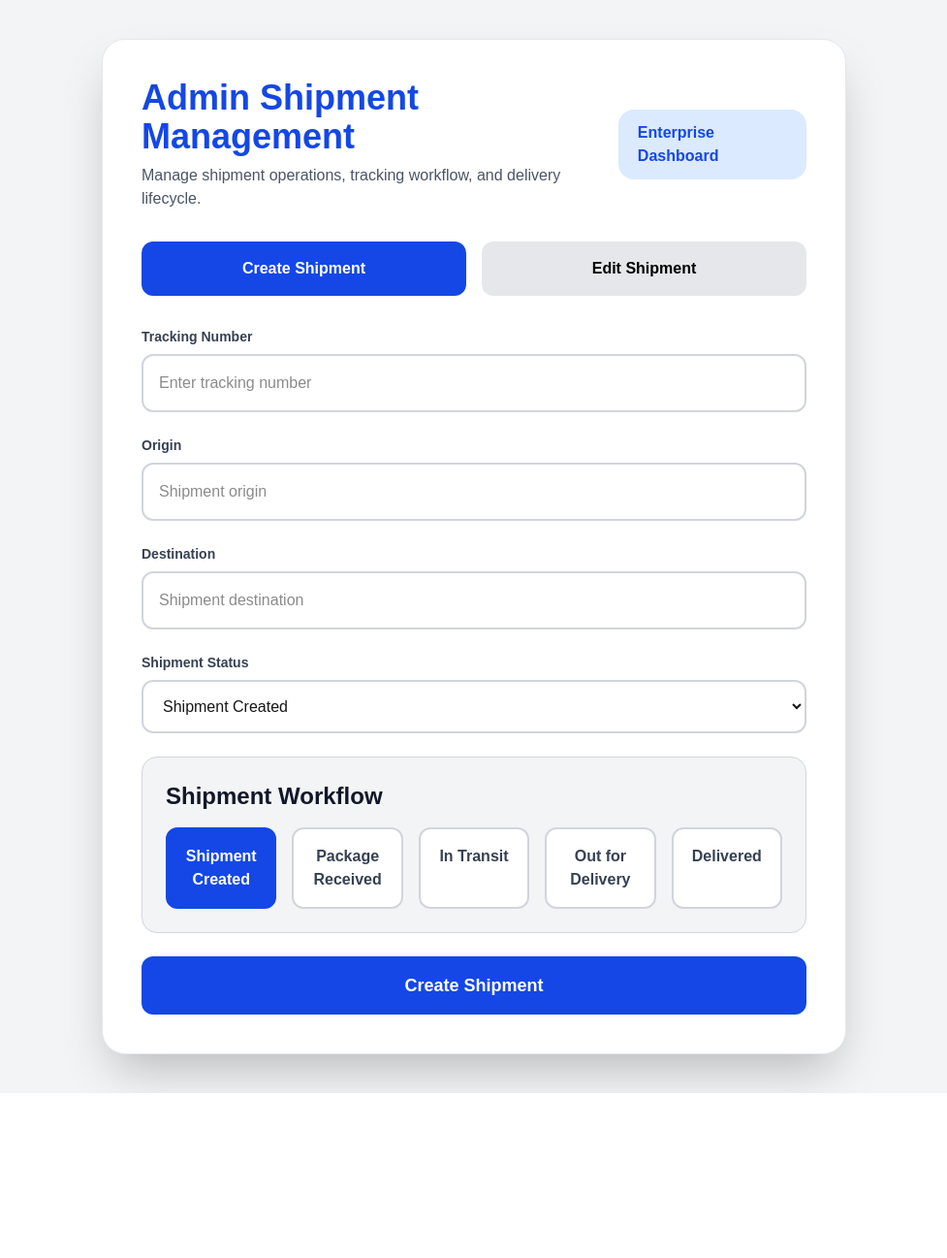
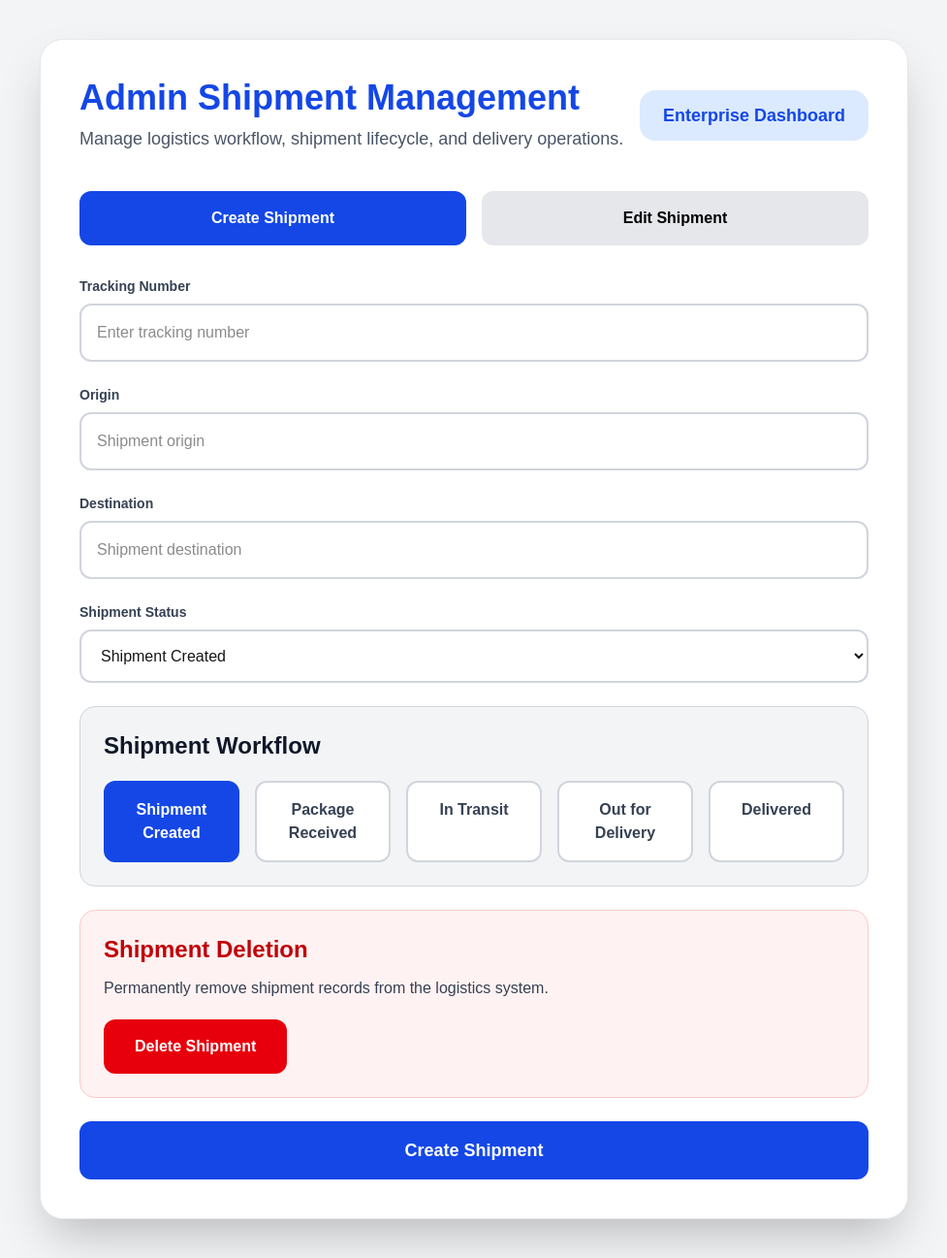
Before and after one commit to mallorydumondintltravelsorg-wq/ssc-tracking, a Next.js app: page /admin in a window 1280 px wide. Shown: the whole page at 97% size, without its empty margins (151-1128 px from the left). Before the commit the page ends 1127 px from the top, so only its background shows below. Built offline with nearby package versions, Linux system fonts and the light colour scheme.

Commit message:
Add enterprise shipment deletion system

```diff
--- a/src/app/admin/page.tsx
+++ b/src/app/admin/page.tsx
@@ -21,6 +21,65 @@ export default function AdminPage() {
 
   const [editMode, setEditMode] =
     useState(false);
+
+  const deleteShipment =
+    async () => {
+
+      if (!trackingNumber) {
+
+        alert(
+          "Enter tracking number"
+        );
+
+        return;
+      }
+
+      const confirmed =
+        confirm(
+          "Are you sure you want to delete this shipment?"
+        );
+
+      if (!confirmed) {
+        return;
+      }
+
+      setLoading(true);
+
+      try {
+
+        const res = await fetch(
+          "/api/admin/delete-shipment",
+          {
+            method: "POST",
+            headers: {
+              "Content-Type":
+                "application/json",
+            },
+            body: JSON.stringify({
+              trackingNumber,
+            }),
+          }
+        );
+
+        const data =
+          await res.json();
+
+        alert(
+          data.message ||
+          data.error ||
+          "Shipment deleted"
+        );
+
+      } catch (error) {
+
+        alert(
+          "Deletion failed"
+        );
+
+      }
+
+      setLoading(false);
+    };
 
   const createShipment =
     async () => {
@@ -74,9 +133,11 @@ export default function AdminPage() {
   return (
     <main className="min-h-screen bg-gray-100 p-6 md:p-10">
 
-      <div className="max-w-3xl mx-auto bg-white shadow-2xl rounded-3xl border border-gray-200 p-8 md:p-10">
+      <div className="max-w-4xl mx-auto bg-white shadow-2xl rounded-3xl border border-gray-200 p-8 md:p-10">
 
-        <div className="flex flex-col md:flex-row md:items-center md:justify-between gap-4 mb-8">
+        {/* HEADER */}
+
+        <div className="flex flex-col md:flex-row md:items-center md:justify-between gap-4 mb-10">
 
           <div>
 
@@ -84,14 +145,14 @@ export default function AdminPage() {
               Admin Shipment Management
             </h1>
 
-            <p className="text-gray-600 mt-2">
-              Manage shipment operations,
-              tracking workflow, and delivery lifecycle.
+            <p className="text-gray-600 mt-2 text-lg">
+              Manage logistics workflow,
+              shipment lifecycle, and delivery operations.
             </p>
 
           </div>
 
-          <div className="bg-blue-100 text-blue-700 px-5 py-3 rounded-2xl font-bold">
+          <div className="bg-blue-100 text-blue-700 px-6 py-3 rounded-2xl font-bold text-lg">
             Enterprise Dashboard
           </div>
 
@@ -239,11 +300,11 @@ export default function AdminPage() {
 
           </div>
 
-          {/* OPERATION PANEL */}
+          {/* WORKFLOW VISUALIZATION */}
 
           <div className="bg-gray-100 border border-gray-300 rounded-2xl p-6">
 
-            <h3 className="text-2xl font-extrabold text-gray-900 mb-4">
+            <h3 className="text-2xl font-extrabold text-gray-900 mb-5">
               Shipment Workflow
             </h3>
 
@@ -259,7 +320,7 @@ export default function AdminPage() {
 
                 <div
                   key={index}
-                  className={`rounded-xl p-4 text-center font-bold border-2 ${
+                  className={`rounded-xl p-4 text-center font-bold border-2 transition ${
                     status === step
                       ? "bg-blue-700 text-white border-blue-700"
                       : "bg-white text-gray-700 border-gray-300"
@@ -274,7 +335,34 @@ export default function AdminPage() {
 
           </div>
 
-          {/* BUTTON */}
+          {/* SHIPMENT DELETION */}
+
+          <div className="bg-red-50 border border-red-200 rounded-2xl p-6">
+
+            <h3 className="text-2xl font-extrabold text-red-700 mb-3">
+              Shipment Deletion
+            </h3>
+
+            <p className="text-gray-700 mb-5">
+              Permanently remove shipment records
+              from the logistics system.
+            </p>
+
+            <button
+              onClick={deleteShipment}
+              disabled={loading}
+              className="bg-red-600 hover:bg-red-700 text-white px-8 py-4 rounded-xl font-bold transition"
+            >
+
+              {loading
+                ? "Deleting Shipment..."
+                : "Delete Shipment"}
+
+            </button>
+
+          </div>
+
+          {/* CREATE / EDIT BUTTON */}
 
           <button
             onClick={createShipment}
--- /dev/null
+++ b/src/app/api/admin/delete-shipment/route.ts
@@ -0,0 +1,40 @@
+import { prisma } from "@/lib/prisma";
+import { NextResponse } from "next/server";
+
+export async function POST(
+  req: Request
+) {
+
+  try {
+
+    const {
+      trackingNumber,
+    } = await req.json();
+
+    if (!trackingNumber) {
+
+      return NextResponse.json({
+        error:
+          "Tracking number required",
+      });
+    }
+
+    await prisma.shipment.deleteMany({
+      where: {
+        trackingNumber,
+      },
+    });
+
+    return NextResponse.json({
+      message:
+        "Shipment deleted successfully",
+    });
+
+  } catch (error) {
+
+    return NextResponse.json({
+      error:
+        "Failed to delete shipment",
+    });
+  }
+}
```
